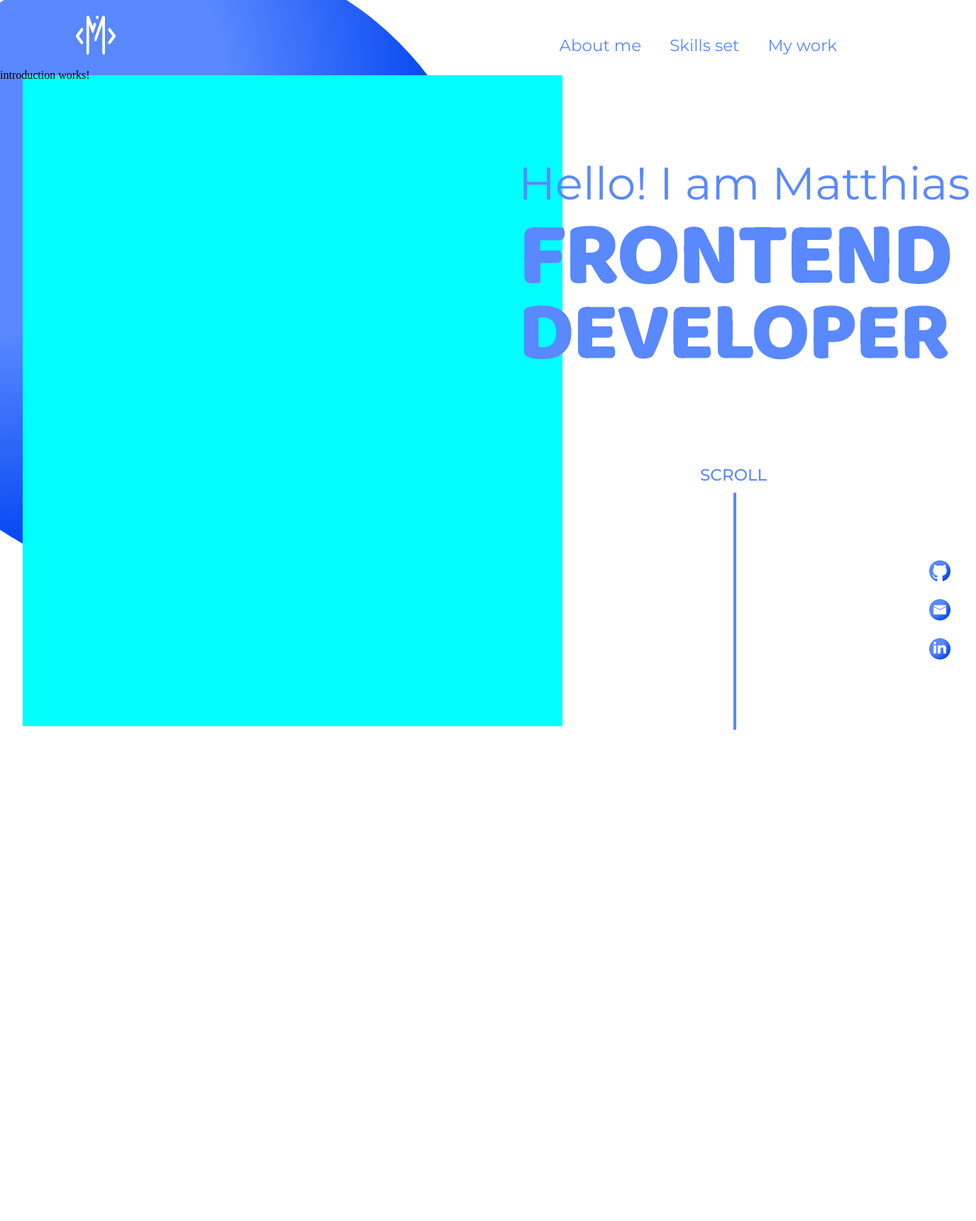
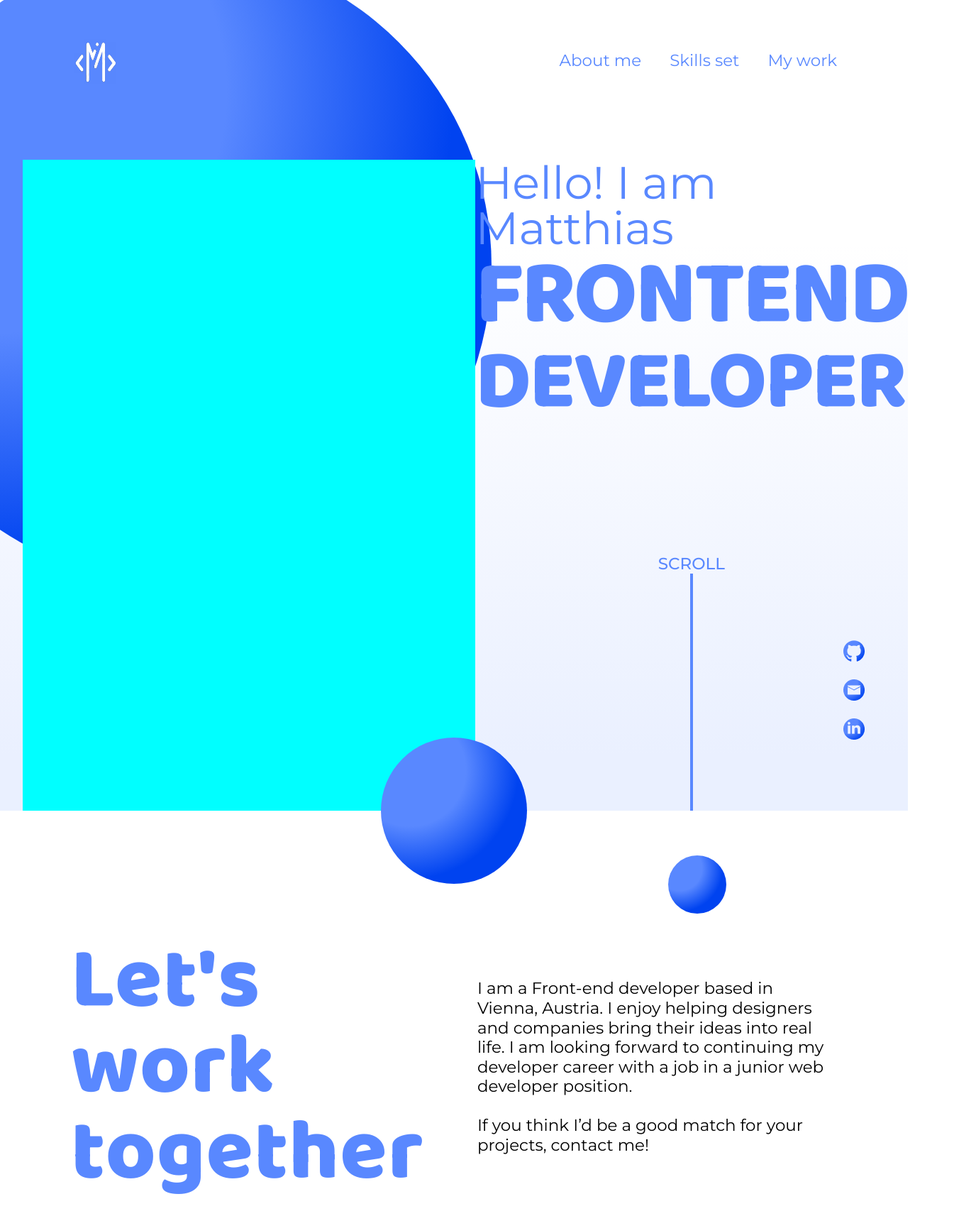
Before and after one commit to matthiasmulzet/Portfolio, an Angular app: page / in a window 1280 px wide. Shown: the top 1720 px of the page at 71% size, 1376 px wide, since content can reach past the window. Before the commit the page ends 1028 px from the top, so only its background shows below. Built offline with nearby package versions, Linux system fonts and the light colour scheme.

Commit message:
worked on introduction

```diff
--- a/src/app/header/header.component.scss
+++ b/src/app/header/header.component.scss
@@ -1,9 +1,12 @@
 header {
+    position: relative;
     margin-right: 100px;
     margin-left: 100px;
     display: flex;
     align-items: center;
     justify-content: space-between;
+    z-index: 10;
+    margin-top: 50px;
 
     div {
         gap: 40px;
@@ -13,7 +16,6 @@ header {
     img {
         width: 64px;
         height: 69px;
-        margin-top: 12px;
     }
 
     a {
@@ -23,6 +25,5 @@ header {
         font-size: 23px;
         color: #5988FF;
         text-decoration: none;
-        margin-top: 47px;
     }
 }
--- a/src/app/introduction/introduction.component.html
+++ b/src/app/introduction/introduction.component.html
@@ -1 +1,15 @@
-<p class="start">introduction works!</p>
+<div class="introduction-container">
+    <div class="blue-ball-in-middle"></div>
+
+    <div class="blue-ball-left"></div>
+
+    <div class="work-together-and-description-container">
+        <span class="work-together">Let's work <br> together</span>
+        <span class="introduction-description">I am a Front-end developer based in Vienna, Austria.
+            I enjoy helping designers and companies bring their ideas into real life.
+            I am looking forward to continuing my developer career with a job in a
+            junior web developer position.
+            <br> <br>
+            If you think I’d be a good match for your projects, contact me!</span>
+    </div>
+</div>
--- a/src/app/introduction/introduction.component.scss
+++ b/src/app/introduction/introduction.component.scss
@@ -1,4 +1,57 @@
-.start {
+.introduction-container {
     position: relative;
+    height: 100%;
+    width: 100%;
+}
+
+.blue-ball-in-middle {
+    position: absolute;
+    width: 206px;
+    height: 206px;
+    left: 50%;
+    top: -103px;
+    transform: translate(-50%);
+    border-radius: 100%;
+    background: radial-gradient(74.22% 74.22% at 19.79% 22.42%, #5988FF 6.25%, #5988FF 51.56%, #0043F0 100%);
+}
+
+.blue-ball-left {
+    position: absolute;
+    width: 82px;
+    height: 82px;
+    top: 63px;
+    right: 20%;
+    border-radius: 100%;
+    background: radial-gradient(74.22% 74.22% at 19.79% 22.42%, #5988FF 6.25%, #5988FF 51.56%, #0043F0 100%);
+}
+
+.work-together-and-description-container {
     display: flex;
+    justify-content: center;
+    align-items: center;
+    gap: 75px;
+    margin-left: 100px;
+    margin-right: 100px;
+    padding: 180px 0px;
 }
+
+.work-together {
+    font-family: 'Baloo 2';
+    font-style: normal;
+    font-weight: 800;
+    font-size: 121px;
+    letter-spacing: 0.01em;
+    color: #5988FF;
+    max-width: 600px;
+    line-height: 100%;
+}
+
+.introduction-description {
+    font-family: 'Montserrat';
+    font-style: normal;
+    font-weight: 400;
+    font-size: 23px;
+    color: #000000;
+    max-width: 571px;
+    line-height: 120%;
+}
--- a/src/app/startpage/startpage.component.html
+++ b/src/app/startpage/startpage.component.html
@@ -1,15 +1,20 @@
 <div class="bg-startpage">
     <div class="big-blue-ball"></div>
 
+    <div class="picture-name-job">
         <div class="profil-picture"></div>
 
+        <div class="greeting-scroll-container">
+            <div class="greeting-job-container">
                 <span class="greeting-line">Hello! I am Matthias</span>
-
                 <span class="greeting-frontend">FRONTEND</span>
                 <span class="greeting-developer">DEVELOPER</span>
+            </div>
 
+            <div class="scroll-container">
                 <span class="scroll">SCROLL</span>
                 <div class="scroll-line"></div>
+            </div>
 
             <div class="github-mail-linkedin-icons-container">
                 <img src="assets/img/icons/github-icon.png" alt="github-icon">
@@ -17,3 +22,5 @@
                 <img src="assets/img/icons/linkedin-icon.png" alt="linkedin-icon">
             </div>
         </div>
+    </div>
+</div>
--- a/src/app/startpage/startpage.component.scss
+++ b/src/app/startpage/startpage.component.scss
@@ -1,5 +1,7 @@
 .bg-startpage {
     background: linear-gradient(179.99deg, #FFFFFF 12.89%, #EAF0FF 91.39%);
+    width: 100vw;
+    height: 100%;
 }
 
 .big-blue-ball {
@@ -9,86 +11,88 @@
     height: 892px;
     left: -199px;
     top: -71px;
-    z-index: -1;
+    z-index: 0;
     border-radius: 100%;
 }
 
+.picture-name-job {
+    margin-top: 106px;
+    margin-left: 32px;
+    display: flex;
+}
+
 .profil-picture {
-    position: absolute;
+    position: relative;
     width: 761px;
     height: 917px;
-    left: 32px;
-    top: 106px;
     background-color: aqua;
 }
 
+.greeting-job-container {
+    display: flex;
+    flex-direction: column;
+    justify-content: flex-start;
+    gap: 0px;
+}
+
 .greeting-line {
-    position: absolute;
-    width: 645px;
-    height: 61px;
-    left: 731px;
-    top: 227px;
     font-family: 'Montserrat';
     font-style: normal;
     font-weight: 400;
     font-size: 64px;
-    display: flex;
-    align-items: center;
+    line-height: 100%;
     color: #5988FF;
 }
 
 .greeting-frontend {
-    position: absolute;
-    width: 645px;
-    height: 114px;
-    left: 731px;
-    top: 305px;
     font-family: 'Baloo 2';
     font-style: normal;
     font-weight: 800;
     font-size: 128px;
-    display: flex;
-    align-items: center;
+    line-height: 100%;
     letter-spacing: -0.025em;
     color: #5988FF;
 }
 
 .greeting-developer {
-    position: absolute;
-    width: 609px;
-    height: 110px;
-    left: 731px;
-    top: 416px;
     font-family: 'Baloo 2';
     font-style: normal;
     font-weight: 800;
     font-size: 118px;
-    display: flex;
-    align-items: center;
+    line-height: 100%;
     letter-spacing: -0.02em;
     color: #5988FF;
 }
 
+.greeting-scroll-container {
+    display: flex;
+    flex-direction: column;
+    align-items: center;
+    justify-content: space-between;
+    position: relative;
+}
+
+.scroll-container {
+    display: flex;
+    flex-direction: column;
+    align-items: center;
+    justify-content: center;
+}
+
 .scroll {
-    position: absolute;
     width: 95px;
     height: 28px;
-    left: 987px;
-    top: 656px;
     font-family: 'Montserrat';
     font-style: normal;
     font-weight: 500;
     font-size: 23px;
-    line-height: 120%;
     color: #5988FF;
 }
 
 .scroll-line {
-    position: absolute;
     width: 0px;
     height: 330px;
     left: 1034px;
-    top: 694px;
     border: 2px solid #5988FF;
     background-color: #5988FF;
 }
@@ -100,10 +104,10 @@
     padding: 0px;
     gap: 25px;
     position: absolute;
+    right: 10%;
+    bottom: 70px;
     width: 40px;
     height: 170px;
-    left: 1300px;
-    top: 789px;
 
 
     img {
--- a/src/app/whole-page/whole-page.component.html
+++ b/src/app/whole-page/whole-page.component.html
@@ -1,4 +1,4 @@
-<div style="display: flex; flex-direction: column;">
+<div style="display: flex; flex-direction: column; position: relative;">
     <app-header></app-header>
     <app-startpage></app-startpage>
     <app-introduction></app-introduction>
```
Lines whose indentation alone changed are shown as unchanged.
